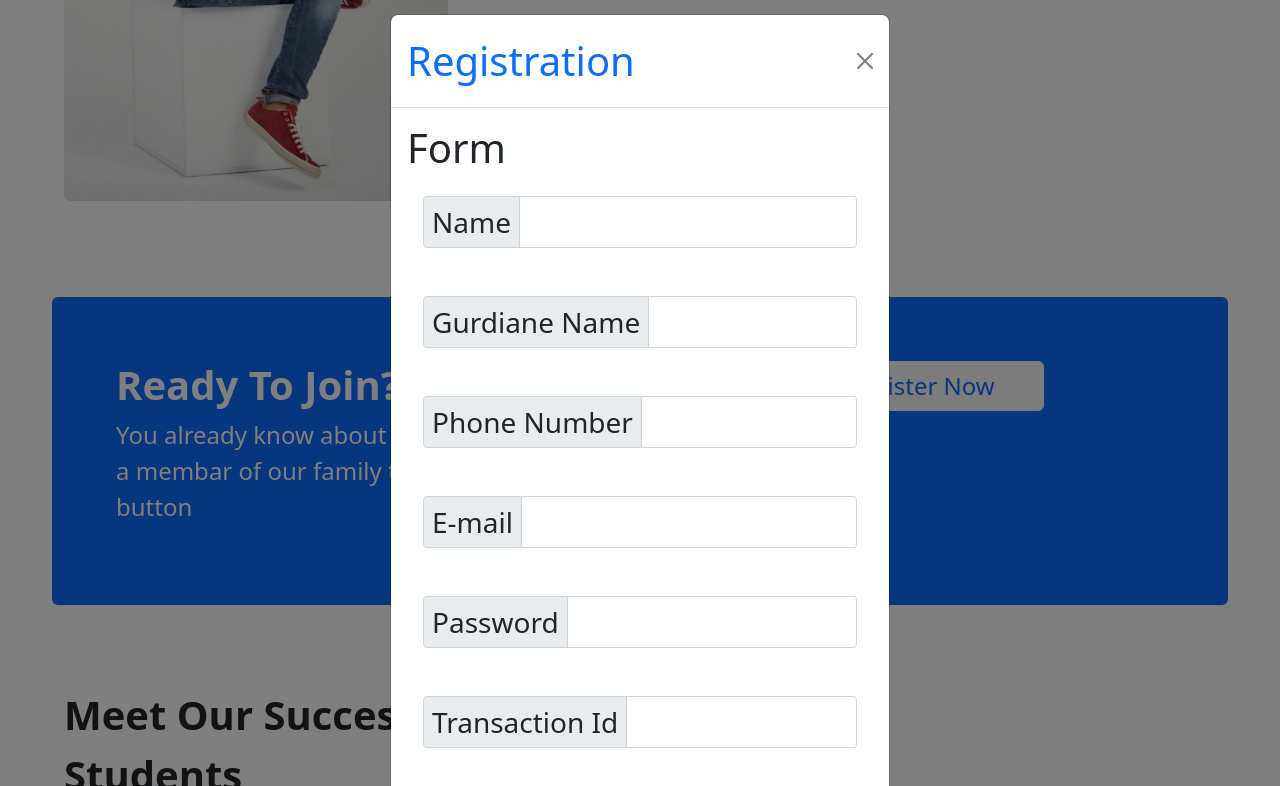
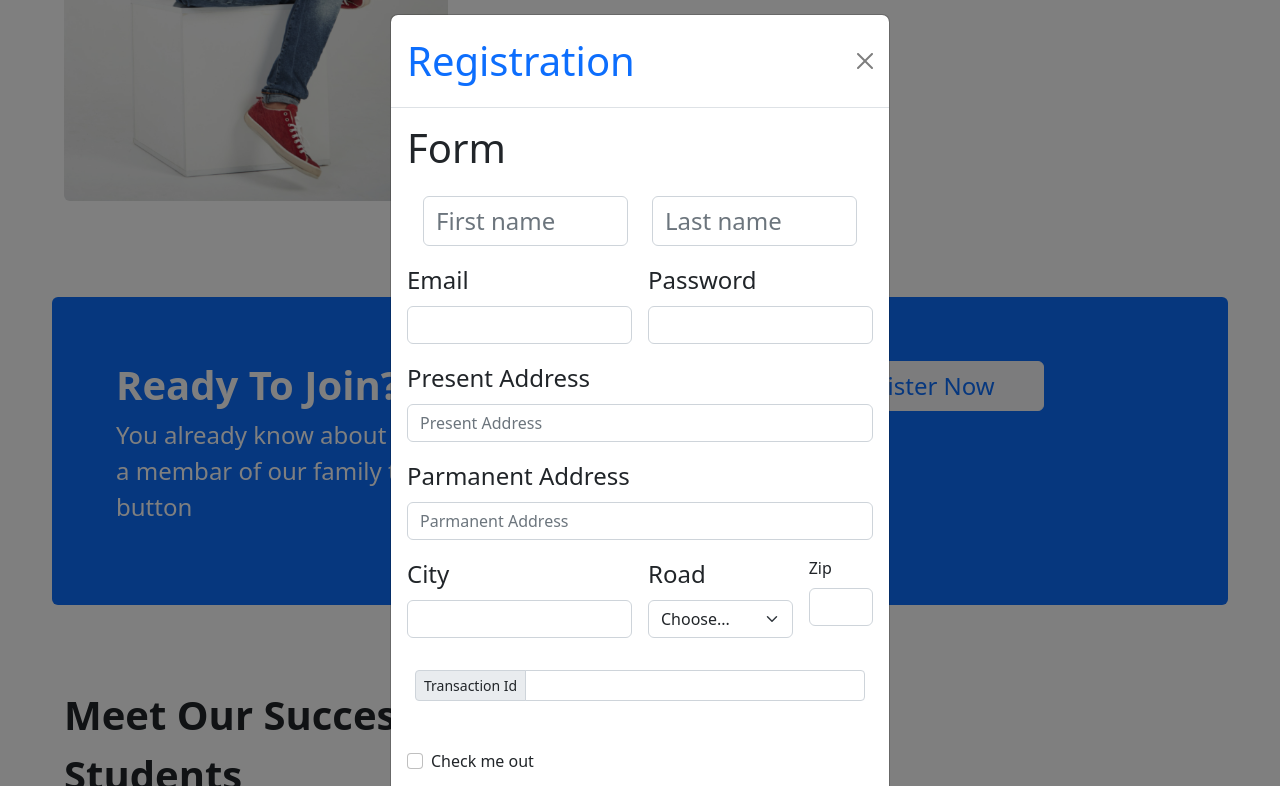
Before and after one commit to SabbirHasan07/Tech-Station, a plain HTML site: page index.html in a window 1280 px wide. Both pictures are taken after a click on the button "Register Now". Shown: the part 2368-3154 px from the top of the page. Drawn offline with nearby package versions, Linux system fonts and the light colour scheme.

Commit message:
commit-ten

```diff
--- a/index.html
+++ b/index.html
@@ -277,41 +277,75 @@
                   <h1>Form</h1>
                   <div>
 
-                    <div class="input-group input-group-sm mb-3 p-3">
-                      <span class="input-group-text fs-3" id="inputGroup-sizing-sm">Name</span>
+                    <div class="row p-3">
+                      <div class="col">
+                        <input type="text" class="form-control fs-4" placeholder="First name" aria-label="First name">
+                      </div>
+                      <div class="col">
+                        <input type="text" class="form-control fs-4" placeholder="Last name" aria-label="Last name">
+                      </div>
+                    </div>
+                    <form class="row g-3">
+                      <div class="col-md-6">
+                        <label for="inputEmail4" class="form-label fs-4">Email</label>
+                        <input type="email" class="form-control" id="inputEmail4">
+                      </div>
+                      <div class="col-md-6">
+                        <label for="inputPassword4" class="form-label fs-4">Password</label>
+                        <input type="password" class="form-control" id="inputPassword4">
+                      </div>
+                      <div class="col-12">
+                        <label for="inputAddress" class="form-label fs-4">Present Address</label>
+                        <input type="text" class="form-control" id="inputAddress" placeholder="Present Address">
+                      </div>
+                      <div class="col-12">
+                        <label for="inputAddress2" class="form-label fs-4">Parmanent Address</label>
+                        <input type="text" class="form-control" id="inputAddress2" placeholder="Parmanent Address">
+                      </div>
+                      <div class="col-md-6">
+                        <label for="inputCity" class="form-label fs-4">City</label>
+                        <input type="text" class="form-control" id="inputCity">
+                      </div>
+                      <div class="col-md-4">
+                        <label for="inputState" class="form-label fs-4">Road</label>
+                        <select id="inputState" class="form-select">
+                          <option selected>Choose...</option>
+                          <option>N0-1 Block-B</option>
+                          <option>N0-1 Block-C</option>
+                          <option>N0-2 Block-A</option>
+                          <option>N0-3 Block-D</option>
+                        </select>
+                      </div>
+                      <div class="col-md-2">
+                        <label for="inputZip" class="form-label">Zip</label>
+                        <input type="text" class="form-control" id="inputZip">
+                      </div>
+                      <div class="input-group input-group-sm mb-3 p-3">
+                      <span class="input-group-text" id="inputGroup-sizing-sm">Transaction Id</span>
                       <input type="text" class="form-control" aria-label="Sizing example input"
                         aria-describedby="inputGroup-sizing-sm">
                     </div>
-                    <div class="input-group input-group-sm mb-3 p-3">
-                      <span class="input-group-text fs-3" id="inputGroup-sizing-sm">Gurdiane Name</span>
-                      <input type="text" class="form-control" aria-label="Sizing example input"
-                        aria-describedby="inputGroup-sizing-sm">
-                    </div>
-                    <div class="input-group input-group-sm mb-3 p-3">
-                      <span class="input-group-text fs-3" id="inputGroup-sizing-sm">Phone Number</span>
-                      <input type="text" class="form-control" aria-label="Sizing example input"
-                        aria-describedby="inputGroup-sizing-sm">
-                    </div>
-                    <div class="input-group input-group-sm mb-3 p-3">
-                      <span class="input-group-text fs-3" id="inputGroup-sizing-sm">E-mail</span>
-                      <input type="text" class="form-control" aria-label="Sizing example input"
-                        aria-describedby="inputGroup-sizing-sm">
-                    </div>
-                    <div class="input-group input-group-sm mb-3 p-3">
-                      <span class="input-group-text fs-3" id="inputGroup-sizing-sm">Password</span>
-                      <input type="text" class="form-control" aria-label="Sizing example input"
-                        aria-describedby="inputGroup-sizing-sm">
-                    </div>
-                    <div class="input-group input-group-sm mb-3 p-3">
-                      <span class="input-group-text fs-3" id="inputGroup-sizing-sm">Transaction Id</span>
-                      <input type="text" class="form-control" aria-label="Sizing example input"
-                        aria-describedby="inputGroup-sizing-sm">
-                    </div>
+                      <div class="col-12">
+                        <div class="form-check">
+                          <input class="form-check-input" type="checkbox" id="gridCheck">
+                          <label class="form-check-label" for="gridCheck">
+                            Check me out
+                          </label>
+                        </div>
+                      </div>
+
+                    </form>
+
+
+
+
+
+
 
                   </div>
                 </div>
                 <div class="modal-footer">
-                  <button class="btn btn-primary fs-2 ps-5 pe-5" data-bs-target="#exampleModalToggle2"
+                  <button class="btn btn-primary fs-4 ps-2 pe-2" data-bs-target="#exampleModalToggle2"
                     data-bs-toggle="modal">Submit</button>
                 </div>
               </div>
@@ -322,12 +356,11 @@
             <div class="modal-dialog modal-dialog-centered">
               <div class="modal-content">
                 <div class="modal-header">
-                  <h5 class="modal-title text-dark fs-3" id="exampleModalToggleLabel2"><i
-                      class="fa-solid fa-circle-check"></i> Done</h5>
+                  <h5 class="modal-title text-dark fs-3" id="exampleModalToggleLabel2"><i class="fa-solid fa-circle-check text-success"></i> Done</h5>
                   <button type="button" class="btn-close" data-bs-dismiss="modal" aria-label="Close"></button>
                 </div>
                 <div class="modal-body text-dark">
-                  <p class="fs-4"><span class="text-warning">Congratultons!</span> You successfully complete your
+                  <p class="fs-4"><span class="text-primary">Congratultons!</span> You successfully complete your
                     registration.</p>
                 </div>
 
```
